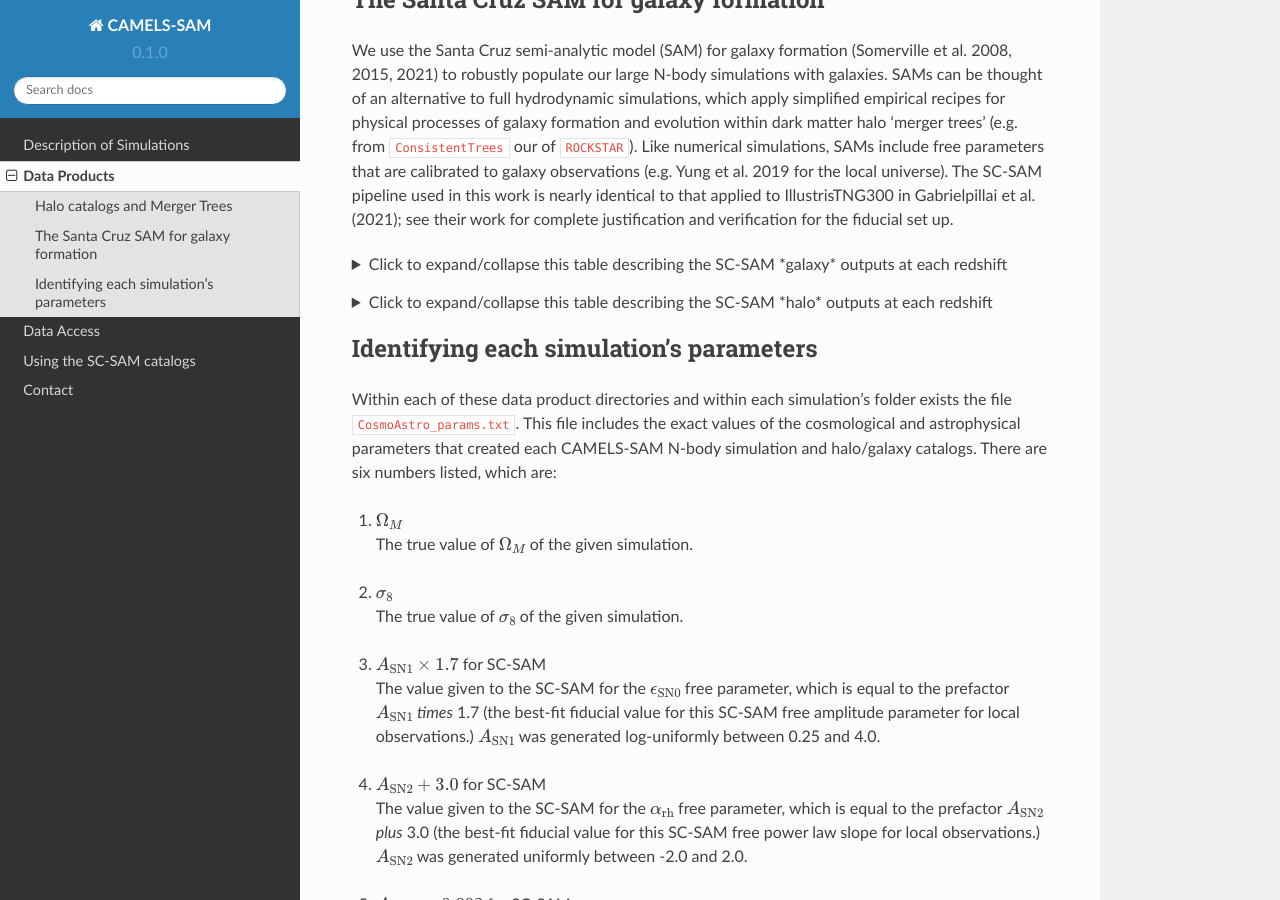
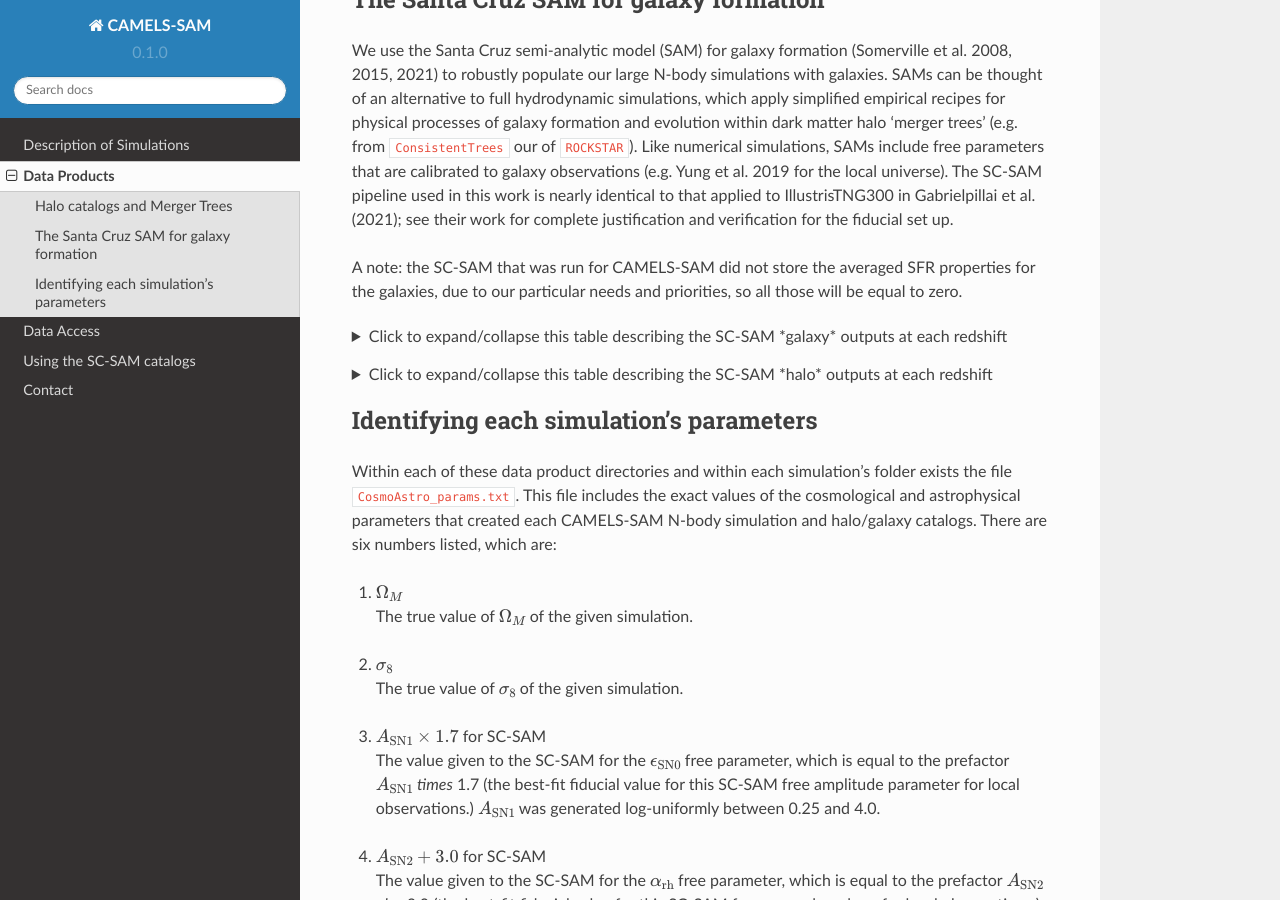
Before and after one commit to laperezNYC/CAMELS-SAM, a Sphinx documentation site: the page built from docs/source/dataproducts.rst, in a window 1280 px wide and 900 px high, scrolled down 524 px. Built offline with Sphinx 7.4.7 and the Read the Docs theme 2.0.0, drawn with Linux system fonts in a browser that asks for light colours.

Commit message:
Update dataproducts.rst
ok this should be it

```diff
--- a/docs/source/dataproducts.rst
+++ b/docs/source/dataproducts.rst
@@ -18,6 +18,8 @@ The Santa Cruz SAM for galaxy formation
 ===================
 
 We use the Santa Cruz semi-analytic model (SAM) for galaxy formation (Somerville et al. 2008, 2015, 2021) to robustly populate our large N-body simulations with galaxies. SAMs can be thought of an alternative to full hydrodynamic simulations, which apply simplified empirical recipes for physical processes of galaxy formation and evolution within dark matter halo 'merger trees' (e.g. from ``ConsistentTrees`` our of ``ROCKSTAR``). Like numerical simulations, SAMs include free parameters that are calibrated to galaxy observations (e.g. Yung et al. 2019 for the local universe). The SC-SAM pipeline used in this work is nearly identical to that applied to IllustrisTNG300 in Gabrielpillai et al. (2021); see their work for complete justification and verification for the fiducial set up.
+
+A note: the SC-SAM that was run for CAMELS-SAM did not store the averaged SFR properties for the galaxies, due to our particular needs and priorities, so all those will be equal to zero.
 
 
 .. raw:: html
```
